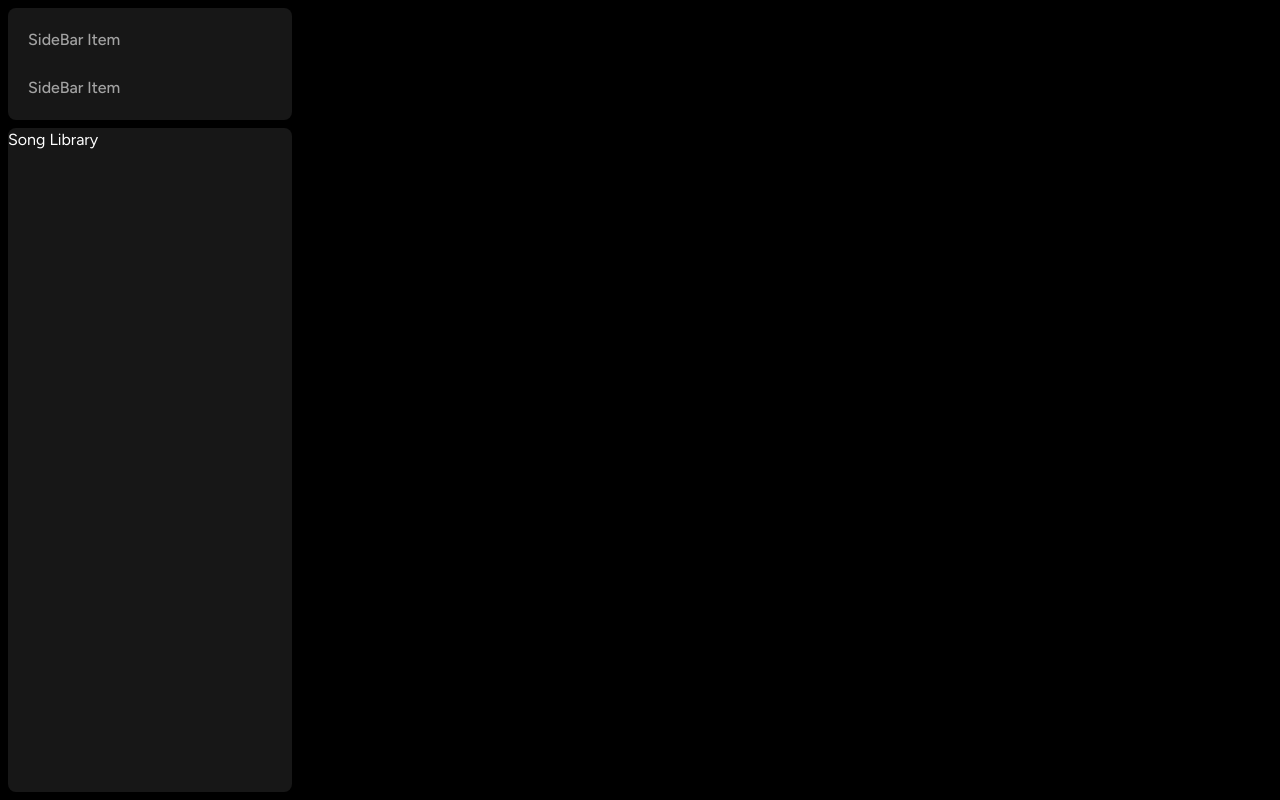
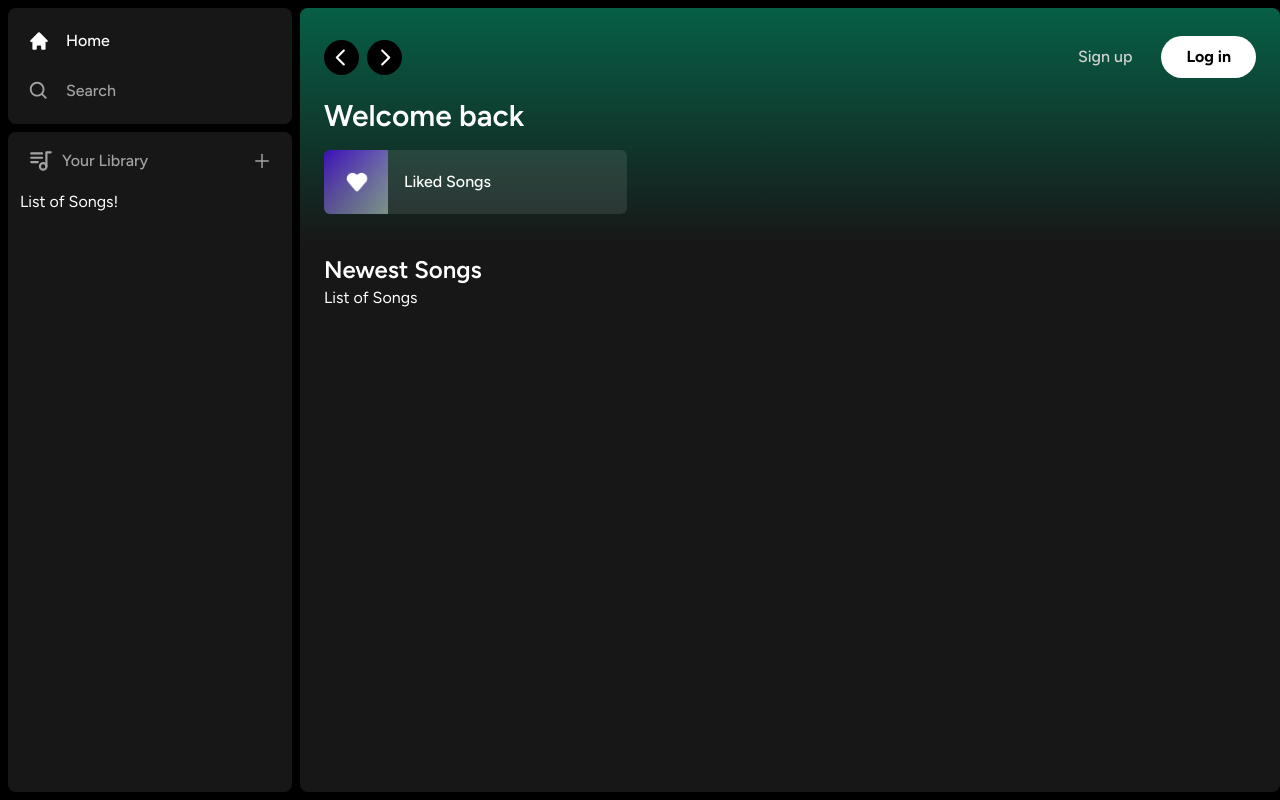
Before and after one commit to AsilbekNorboev/spotify-clone, a Next.js app: page / in a window 1280 px wide. Built offline with nearby package versions, Linux system fonts and the light colour scheme.

Commit message:
finished most of the layout

```diff
--- a/app/(site)/page.tsx
+++ b/app/(site)/page.tsx
@@ -1,8 +1,59 @@
+import Header from "@/components/Header"
+import ListItem from "@/components/ListItem"
 
 export default function Home() {
   return (
-     <div className="text-green-500">
-      Main Content
+     <div className="
+     bg-neutral-900
+     rounded-lg
+     h-full
+     w-full
+     overflow-hidden
+     overflow-y-auto
+     ">
+      <Header>
+        <div className="mb-2">
+          <h1
+            className="
+            text-white
+            text-3xl
+            font-semibold
+            "
+          >
+            Welcome back
+          </h1>
+          <div
+          className="
+          grid
+          grid-cols-1
+          sm:grid-cols-2
+          xl:grid-cols-3
+          2xl:grid-cols-4
+          gap-3
+          mt-4
+          "
+          >
+            <ListItem
+            image="/images/liked.png"
+            name="Liked Songs"
+            href="liked"
+            />
+          </div>
+
+        </div>
+      </Header>
+      <div className="mt-2 mb-7 px-6">
+        <div className="flex justify-between items-center">
+          <h1 className="text-white text-2xl font-semibold">
+            Newest Songs
+          </h1>
+        </div>
+        <div>
+          List of Songs
+        </div>
+
+      </div>
+
       </div>
   )
 }
--- /dev/null
+++ b/components/Button.tsx
@@ -0,0 +1,45 @@
+import { forwardRef } from "react"
+import { twMerge } from "tailwind-merge";
+
+interface ButtonProps
+ extends React.ButtonHTMLAttributes<HTMLButtonElement> {}
+
+const Button = forwardRef<HTMLButtonElement, ButtonProps>(({
+    className,
+    children,
+    disabled,
+    type = "button",
+    ...props
+}, ref) => {
+    return (
+        <button
+        type={type}
+        className={twMerge(`
+         w-full
+         rounded-full
+         bg-green-500
+         border
+         border-transparent
+         px-3
+         py-3
+         disabled:cursor-not-allowed
+         disabled:opacity-50
+         text-black
+         font-bold
+         hover:opacity-75
+         transition
+        `,
+        className
+        )}
+        disabled={disabled}
+        ref={ref}
+        {...props}
+        >
+            {children}
+        </button>
+    )
+})
+
+Button.displayName = "Button";
+
+export default Button;
--- /dev/null
+++ b/components/Header.tsx
@@ -0,0 +1,152 @@
+"use client";
+
+import { useRouter } from "next/navigation";
+import { twMerge } from "tailwind-merge";
+import {RxCaretLeft} from "react-icons/rx";
+import {RxCaretRight} from "react-icons/rx";
+import {HiHome} from "react-icons/hi";
+import {BiSearch} from "react-icons/bi";
+import Button from "./Button";
+
+interface HeaderProps{
+    children: React.ReactNode;
+    className?:string;
+}
+
+const Header: React.FC<HeaderProps> = ({
+    children,
+    className
+}) => {
+    const router = useRouter();
+    const handleLogout = () => {
+        //Handle logout in the future
+    }
+    return (
+        <div
+        className={twMerge(`
+            h-fit
+            bg-gradient-to-b
+            from-emerald-800
+            p-6
+        `,
+        className
+        )}
+        >
+            <div className="
+             w-full
+             mb-4
+             flex
+             items-center
+             justify-between
+            ">
+                <div className="
+                hidden
+                md:flex
+                gap-x-2
+                items-center
+
+                ">
+                    <button
+                    onClick={() => router.back()}
+                    className="
+                     rounded-full
+                     bg-black
+                     flex
+                     items-center
+                     justify-center
+                     hover:opacity-75
+                     transition
+                    "
+                    >
+                        <RxCaretLeft className="text-white" size={35}/>
+                    </button>
+                    <button
+                    onClick={() => router.forward()}
+                    className="
+                     rounded-full
+                     bg-black
+                     flex
+                     items-center
+                     justify-center
+                     hover:opacity-75
+                     transition
+                    "
+                    >
+                        <RxCaretRight className="text-white" size={35}/>
+                    </button>
+                </div>
+                <div className="flex md:hidden gap-x-2 items-center">
+                    <button className="
+                     rounded-full
+                     p-2
+                     bg-white
+                     flex
+                     items-center
+                     justify-center
+                     hover:opacity-75
+                     transition
+                    ">
+                        <HiHome className="text-black" size={20}/>
+                    </button>
+                    <button className="
+                     rounded-full
+                     p-2
+                     bg-white
+                     flex
+                     items-center
+                     justify-center
+                     hover:opacity-75
+                     transition
+                    ">
+                        <BiSearch className="text-black" size={20}/>
+                    </button>
+                </div>
+                <div
+                className="
+                 flex
+                 justify-between
+                 items-center
+                 gap-x-4
+                "
+                >
+                    <>
+                     <div>
+                        <Button
+                        onClick={() => {}}
+                        className="
+                         bg-transparent
+                         text-neutral-300
+                         font-medium
+
+                        "
+                        >
+                            Sign up
+                        </Button>
+
+                     </div>
+                     <div>
+                        <Button
+                        onClick={() => {}}
+                        className="
+                         bg-white
+                         px-6
+                         py-2
+
+                        "
+                        >
+                            Log in
+                        </Button>
+
+                     </div>
+                    </>
+
+                </div>
+            </div>
+            {children}
+        </div>
+
+    );
+}
+
+
+export default Header;
--- /dev/null
+++ b/components/Library.tsx
@@ -0,0 +1,62 @@
+"use client";
+
+import {TbPlaylist} from "react-icons/tb"
+import {AiOutlinePlus} from "react-icons/ai"
+const Library = () => {
+    const onClick = () => {
+        // Handle upload later
+    };
+
+    return (
+        <div className="flex flex-col">
+            <div className="
+            flex
+            items-center
+            justify-between
+            px-5
+            pt-4
+            ">
+                <div
+                className="
+                    inline-flex
+                    items-center
+                    gap-x-2
+                "
+                >
+                    <TbPlaylist className="text-neutral-400" size={26}/>
+                    <p
+                    className="
+                        text-neutral-400
+                        font-medium
+                        text-md
+                    "
+                    >
+                        Your Library
+                    </p>
+
+                </div>
+                <AiOutlinePlus
+                    onClick = {onClick}
+                    size = {20}
+                    className ="
+                        text-neutral-400
+                        cursor-pointer
+                        hover:text-white
+                        transition
+                    "
+                />
+            </div>
+            <div className="
+                flex
+                flex-col
+                gap-y-2
+                mt-4
+                px-3
+            ">
+                List of Songs!
+            </div>
+        </div>
+    );
+}
+
+export default Library;
--- /dev/null
+++ b/components/ListItem.tsx
@@ -0,0 +1,78 @@
+"use client";
+import Image from "next/image";
+import { useRouter } from "next/navigation";
+import {FaPlay} from "react-icons/fa"
+interface ListItemProps{
+    image: string;
+    name: string;
+    href: string;
+}
+const ListItem: React.FC<ListItemProps> = ({
+    image,
+    name,
+    href
+}) => {
+    const router = useRouter();
+    const onClick = () => {
+        // Add authentication before push
+        router.push(href);
+    }
+    return (
+        <button
+        onClick={onClick}
+         className="
+          relative
+          group
+          flex
+          items-center
+          rounded-md
+          overflow-hidden
+          gap-x-4
+          bg-neutral-100/10
+          hover:bg-neutral-100/20
+          transition
+          pr-4
+         "
+        >
+            <div className="
+             relative
+             min-h-[64px]
+             min-w-[64px]
+            ">
+                <Image
+                className="obkect-cover"
+                fill
+                src={image}
+                alt="Image"
+                />
+
+            </div>
+            <p className="font-medium truncate py-5">
+                {name}
+            </p>
+            <div
+             className="
+              absolute
+              transition
+              opacity-0
+              rounded-full
+              flex
+              items-center
+              justify-center
+              bg-green-500
+              p-4
+              drop-shadow-md
+              right-5
+              group-hover:opacity-100
+              hover:scale-110
+             "
+            >
+                <FaPlay className="text-black"/>
+            </div>
+
+        </button>
+    );
+}
+
+
+export default ListItem;
--- a/components/Sidebar.tsx
+++ b/components/Sidebar.tsx
@@ -7,6 +7,7 @@
 import {BiSearch} from "react-icons/bi";
 import Box from "./Box";
 import SidebarItem from "./SidebarItem";
+import Library from "./Library";
 interface SidebarProps{
     children: React.ReactNode;
 }
@@ -61,9 +62,12 @@
                     </div>
                 </Box>
                 <Box className="overflow-y-auto h-full">
-                    Song Library
+                    <Library/>
                 </Box>
             </div>
+            <main className="h-full flex-1 overflow-y-auto py-2">
+                {children}
+            </main>
         </div>
     );
 }
--- a/components/SidebarItem.tsx
+++ b/components/SidebarItem.tsx
@@ -11,7 +11,7 @@
 
 const change ="sdasda";
 const SidebarItem:React.FC<SidebarItemProps> = ({
-    icon,
+    icon: Icon,
     label,
     active,
     href
@@ -32,8 +32,11 @@
         transition
         text-neutral-400
         py-1
-        `)}>
-        SideBar Item
+        `,
+        active && "text-white"
+        )}>
+        <Icon size={26}/>
+        <p className="truncate w-full">{label}</p>
         </Link>
     );
 }
```
Also changed, not shown: public/images/liked.png (added).
